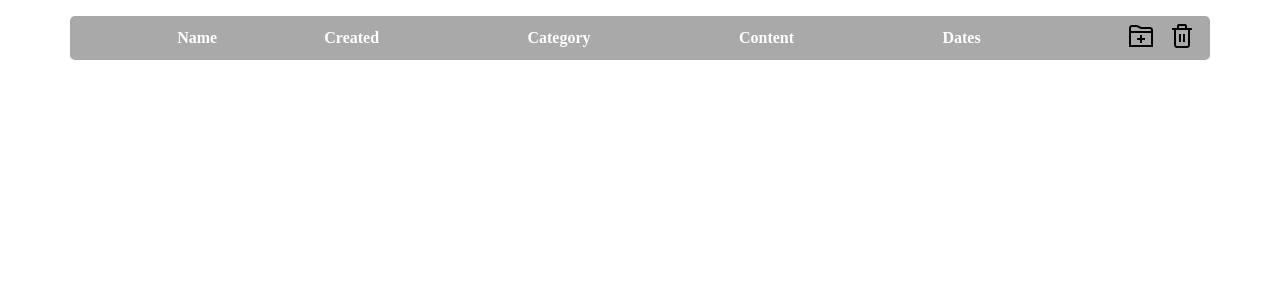
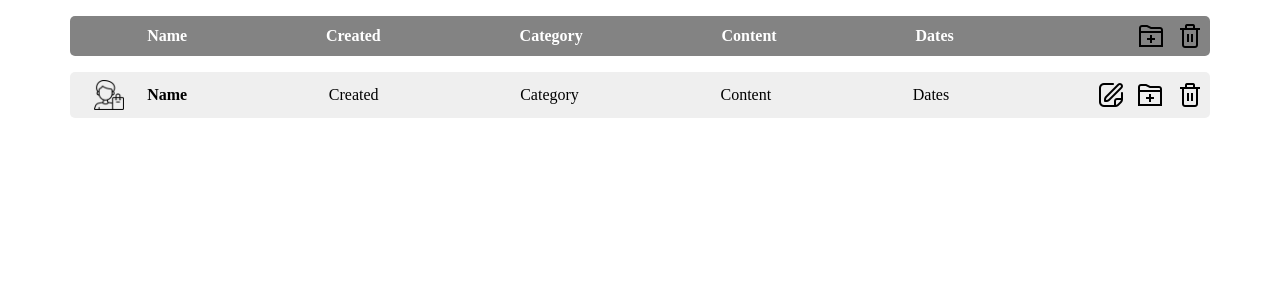
Before and after one commit to Bakalina/todo-list, a React (Create React App) app: page / in a window 1280 px wide. Shown: the top 300 px of the page. Built offline with nearby package versions, Linux system fonts and the light colour scheme.

Commit message:
create Note component

```diff
--- a/src/App.tsx
+++ b/src/App.tsx
@@ -1,9 +1,14 @@
 import React from 'react';
-import HeaderListNotes from "./components/HeaderListNotes";
+import HeaderListNotes from "./components/header/HeaderListNotes";
+import Note from "./components/note/Note";
 
 function App() {
   return (
-    <HeaderListNotes />
+      <>
+        <HeaderListNotes />
+        <Note />
+      </>
+
   );
 }
 
--- a/src/components/HeaderListNotes.module.css
+++ b/src/components/header/HeaderListNotes.module.css
@@ -9,7 +9,7 @@
     margin-top: 1em;
     padding: 0.5em 0 0.5em 0;
     color: white;
-    background: darkgray;
+    background: #838383;
     border-radius: 5px;
     font-weight: bold;
 }
@@ -20,9 +20,18 @@
 
 .colIcon {
     flex-grow: 2;
+    display: flex;
+    justify-content: center;
 }
 
-.colName {
-    flex-grow: 26;
-    text-align: center;
+.colLogo {
+    flex-grow: 10;
 }
+
+.colLogo img {
+    max-width: 30px;
+}
+
+.colIconPacifier {
+    flex-grow: 5;
+}
--- /dev/null
+++ b/src/components/header/HeaderListNotes.tsx
@@ -0,0 +1,25 @@
+import React from 'react';
+import style from './HeaderListNotes.module.css';
+import basket from '../../image/basket.png'
+import archive from '../../image/archive.png'
+
+
+const HeaderListNotes = () => {
+    return (
+        <div className={style.container}>
+            <div className={style.row}>
+                <div className={style.colLogo}>{}</div>
+                <div className={style.col}>Name</div>
+                <div className={style.col}>Created</div>
+                <div className={style.col}>Category</div>
+                <div className={style.col}>Content</div>
+                <div className={style.col}>Dates</div>
+                <div className={style.colIconPacifier}>{}</div>
+                <div className={style.colIcon}><img alt='archive' src={archive}/></div>
+                <div className={style.colIcon}><img alt='basket' src={basket}/></div>
+            </div>
+        </div>
+    );
+};
+
+export default HeaderListNotes;
--- /dev/null
+++ b/src/components/note/Note.module.css
@@ -0,0 +1,39 @@
+.container {
+    max-width: 1140px;
+    margin: 0 auto;
+}
+
+.row {
+    display: flex;
+    align-items: center;
+    margin-top: 1em;
+    padding: 0.5em 0 0.5em 0;
+    background: #efefef;
+    border-radius: 5px;
+}
+
+.col {
+    flex-grow: 18;
+}
+
+.colIcon {
+    flex-grow: 2;
+    cursor: pointer;
+    display: flex;
+    justify-content: center;
+}
+
+.colLogo {
+    flex-grow: 6;
+    display: flex;
+    justify-content: center;
+}
+
+.colName {
+    flex-grow: 18;
+    font-weight: bold;
+}
+
+.colLogo img {
+    max-width: 30px;
+}
--- a/src/components/HeaderListNotes.tsx
+++ b/src/components/note/Note.tsx
@@ -1,18 +1,22 @@
 import React from 'react';
-import style from './HeaderListNotes.module.css';
-import basket from '../image/basket.png'
-import archive from '../image/archive.png'
+import style from './Note.module.css'
+import archive from "../../image/archive.png";
+import basket from "../../image/basket.png";
+import edit from "../../image/edit.png";
+import task from "../../image/task.png";
 
 
-const HeaderListNotes = () => {
+const Note = () => {
     return (
         <div className={style.container}>
             <div className={style.row}>
+                <div className={style.colLogo}><img alt='logo' src={task} /></div>
                 <div className={style.colName}>Name</div>
                 <div className={style.col}>Created</div>
                 <div className={style.col}>Category</div>
                 <div className={style.col}>Content</div>
                 <div className={style.col}>Dates</div>
+                <div className={style.colIcon}><img alt='edit' src={edit}/></div>
                 <div className={style.colIcon}><img alt='archive' src={archive}/></div>
                 <div className={style.colIcon}><img alt='basket' src={basket}/></div>
             </div>
@@ -20,4 +24,4 @@ const HeaderListNotes = () => {
     );
 };
 
-export default HeaderListNotes;
+export default Note;
```
